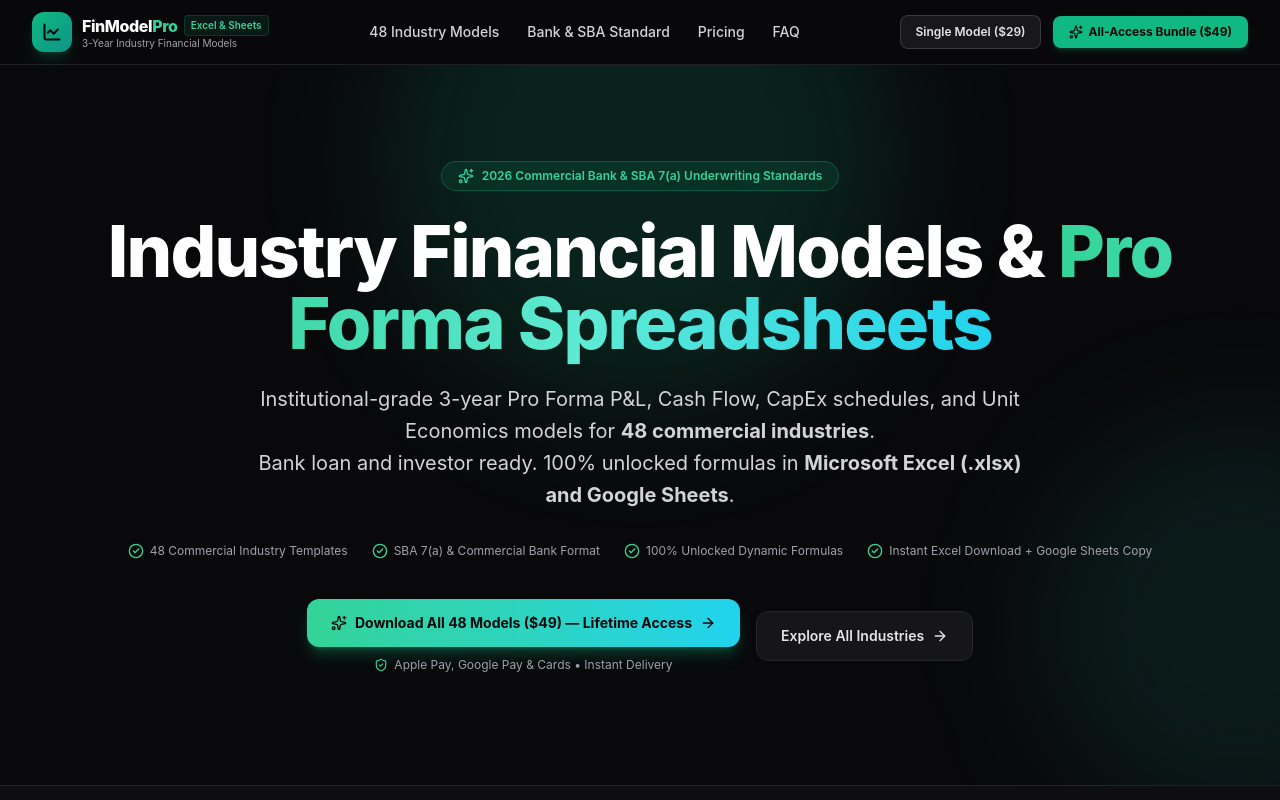
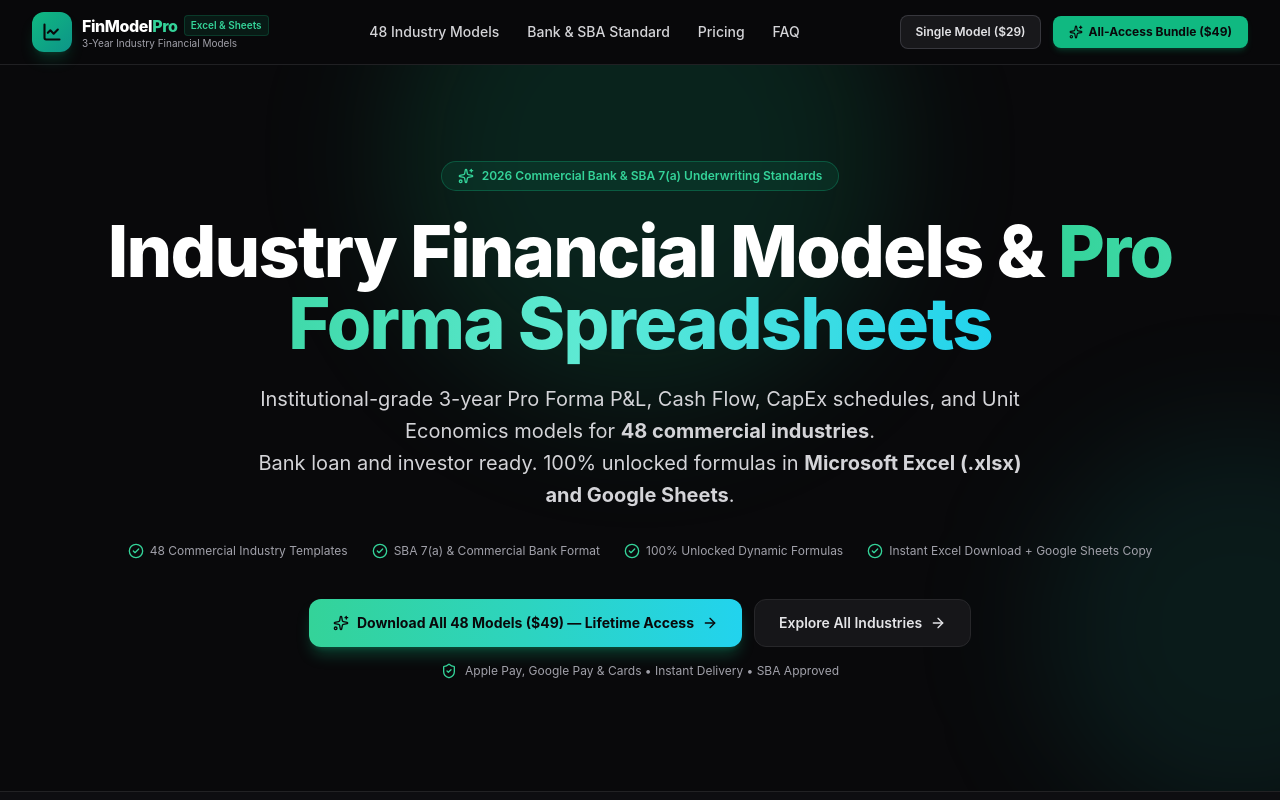
Before and after one commit to azizdogru/finmodel-pro, a Next.js app: page / in a window 1280 px wide. Shown: the top 800 px of the page. Built offline with nearby package versions, Linux system fonts and the light colour scheme.

Commit message:
fix: perfectly align CTA buttons and place trust guarantee centrally below button group

```diff
--- a/src/app/[slug]/page.tsx
+++ b/src/app/[slug]/page.tsx
@@ -230,12 +230,12 @@ export default function SectorPseoPage({ params }: Props) {
             </div>
 
             {/* CTA Buttons */}
-            <div className="mt-9 flex flex-col items-center justify-center gap-4 sm:flex-row">
+            <div className="mt-9 flex flex-col items-center justify-center gap-4">
+              <div className="flex flex-col sm:flex-row items-center justify-center gap-3 w-full sm:w-auto">
                 <CheckoutButton
                   sectorSlug={sector.slug}
                   plan="single"
                   label={`Download Model (Excel & Sheets) — $29`}
-                showGuarantee={true}
                 />
                 <CheckoutButton
                   sectorSlug={sector.slug}
@@ -243,6 +243,11 @@ export default function SectorPseoPage({ params }: Props) {
                   variant="bundle"
                   label="Unlock All 48 Models Bundle — $49"
                 />
+              </div>
+              <div className="flex items-center gap-2 text-xs text-zinc-400">
+                <ShieldCheck className="h-4 w-4 text-emerald-400" />
+                <span>Apple Pay, Google Pay & Cards • Instant Delivery • 100% Unlocked</span>
+              </div>
             </div>
           </div>
         </div>
@@ -511,7 +516,6 @@ export default function SectorPseoPage({ params }: Props) {
               plan="bundle"
               variant="bundle"
               label="Download All 48 Models for $49 (Lifetime)"
-              showGuarantee={true}
             />
           </div>
         </section>
--- a/src/app/page.tsx
+++ b/src/app/page.tsx
@@ -111,20 +111,25 @@ export default function HomePage() {
           </div>
 
           {/* Action CTAs */}
-          <div className="mt-10 flex flex-col items-center justify-center gap-4 sm:flex-row">
+          <div className="mt-10 flex flex-col items-center justify-center gap-4">
+            <div className="flex flex-col sm:flex-row items-center justify-center gap-3 w-full sm:w-auto">
               <CheckoutButton
                 plan="bundle"
                 variant="bundle"
                 label="Download All 48 Models ($49) — Lifetime Access"
-              showGuarantee={true}
               />
               <a
                 href="#sectors"
-              className="inline-flex items-center gap-2 rounded-xl border border-zinc-800 bg-zinc-900/90 px-6 py-3.5 text-sm font-semibold text-zinc-200 hover:border-zinc-700 hover:bg-zinc-800 transition-all"
+                className="inline-flex items-center justify-center gap-2 rounded-xl border border-zinc-800 bg-zinc-900/90 px-6 py-3.5 text-sm font-semibold text-zinc-200 hover:border-zinc-700 hover:bg-zinc-800 transition-all h-12 whitespace-nowrap"
               >
                 <span>Explore All Industries</span>
                 <ArrowRight className="h-4 w-4" />
               </a>
+            </div>
+            <div className="flex items-center gap-2 text-xs text-zinc-400">
+              <ShieldCheck className="h-4 w-4 text-emerald-400" />
+              <span>Apple Pay, Google Pay & Cards • Instant Delivery • SBA Approved</span>
+            </div>
           </div>
         </div>
       </section>
@@ -295,7 +300,6 @@ export default function HomePage() {
                   variant="bundle"
                   label="Get All 48 Models for $49"
                   className="w-full text-center"
-                  showGuarantee={true}
                 />
               </div>
             </div>
--- a/src/components/CheckoutButton.tsx
+++ b/src/components/CheckoutButton.tsx
@@ -1,7 +1,7 @@
 'use client';
 
 import React, { useState } from 'react';
-import { Loader2, Download, Sparkles, ShieldCheck, ArrowRight } from 'lucide-react';
+import { Loader2, Download, Sparkles, ArrowRight } from 'lucide-react';
 
 interface Props {
   sectorSlug?: string;
@@ -9,7 +9,6 @@ interface Props {
   label?: string;
   className?: string;
   variant?: 'primary' | 'secondary' | 'bundle' | 'outline';
-  showGuarantee?: boolean;
 }
 
 export default function CheckoutButton({
@@ -18,7 +17,6 @@ export default function CheckoutButton({
   label,
   className = '',
   variant = 'primary',
-  showGuarantee = false,
 }: Props) {
   const [loading, setLoading] = useState(false);
 
@@ -70,16 +68,15 @@ export default function CheckoutButton({
   }
 
   return (
-    <div className="inline-flex flex-col items-center">
     <button
       onClick={handleCheckout}
       disabled={loading}
-        className={`group relative inline-flex items-center justify-center gap-2 rounded-xl px-6 py-3.5 text-sm font-bold shadow-lg transition-all hover:scale-[1.02] active:scale-[0.98] disabled:opacity-75 disabled:cursor-wait ${variantClasses} ${className}`}
+      className={`group relative inline-flex items-center justify-center gap-2 rounded-xl px-6 py-3.5 text-sm font-bold shadow-lg transition-all hover:scale-[1.02] active:scale-[0.98] disabled:opacity-75 disabled:cursor-wait whitespace-nowrap h-12 ${variantClasses} ${className}`}
     >
       {loading ? (
         <>
           <Loader2 className="h-4 w-4 animate-spin text-zinc-950" />
-            <span>Preparing Secure Checkout...</span>
+          <span>Preparing Checkout...</span>
         </>
       ) : (
         <>
@@ -93,13 +90,5 @@ export default function CheckoutButton({
         </>
       )}
     </button>
-
-      {showGuarantee && (
-        <div className="mt-2.5 flex items-center gap-1.5 text-xs text-zinc-400">
-          <ShieldCheck className="h-3.5 w-3.5 text-emerald-400" />
-          <span>Apple Pay, Google Pay & Cards • Instant Delivery</span>
-        </div>
-      )}
-    </div>
   );
 }
```
Lines whose indentation alone changed are shown as unchanged.
